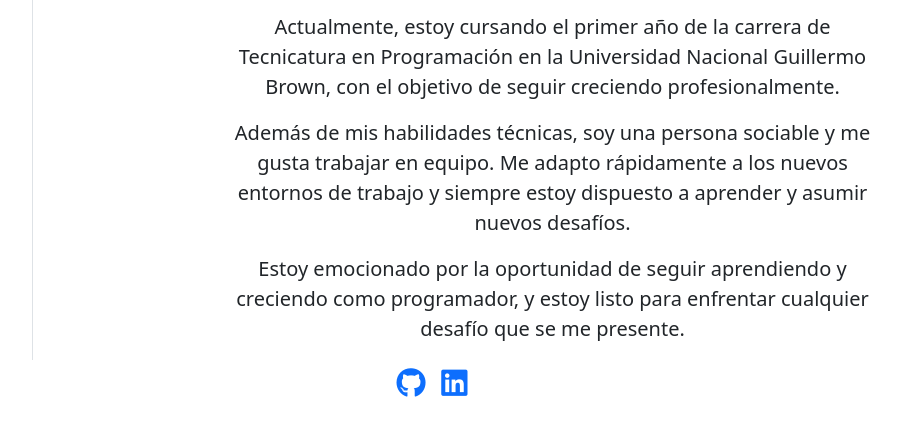
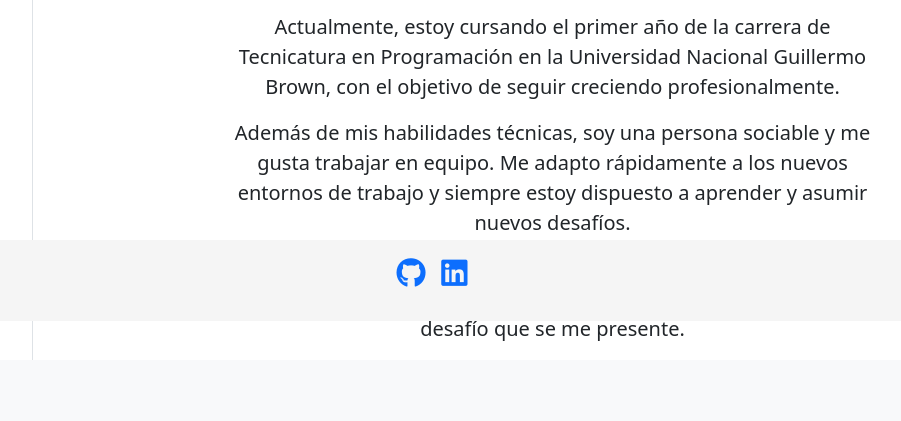
Before and after one commit to Carri22/ProyectoFinal, a Django app: page /acerca-de-mi/ in a window 1280 px wide. Shown: the part 479-900 px from the top of the page, without its empty margins (208-1109 px from the left). After the commit the page ends 839 px from the top, so only its background shows below. Run offline with Django 4.2, Linux system fonts and the light colour scheme; a user stored in the database is signed in; data comes from the database, SQL or seed files in the repository; some libraries are stand-ins or nearby versions.

Commit message:
Footer fijo

```diff
--- a/AppBlog/templates/AppBlog/padre.html
+++ b/AppBlog/templates/AppBlog/padre.html
@@ -105,3 +105,14 @@
     </footer>
 
 </html>
+<style>
+    .footer {
+        position: fixed;
+        left: 0;
+        bottom: 0;
+        width: 100%;
+        background-color: #f5f5f5;
+        text-align: center;
+        padding: 10px 0;
+    }
+</style>
```
